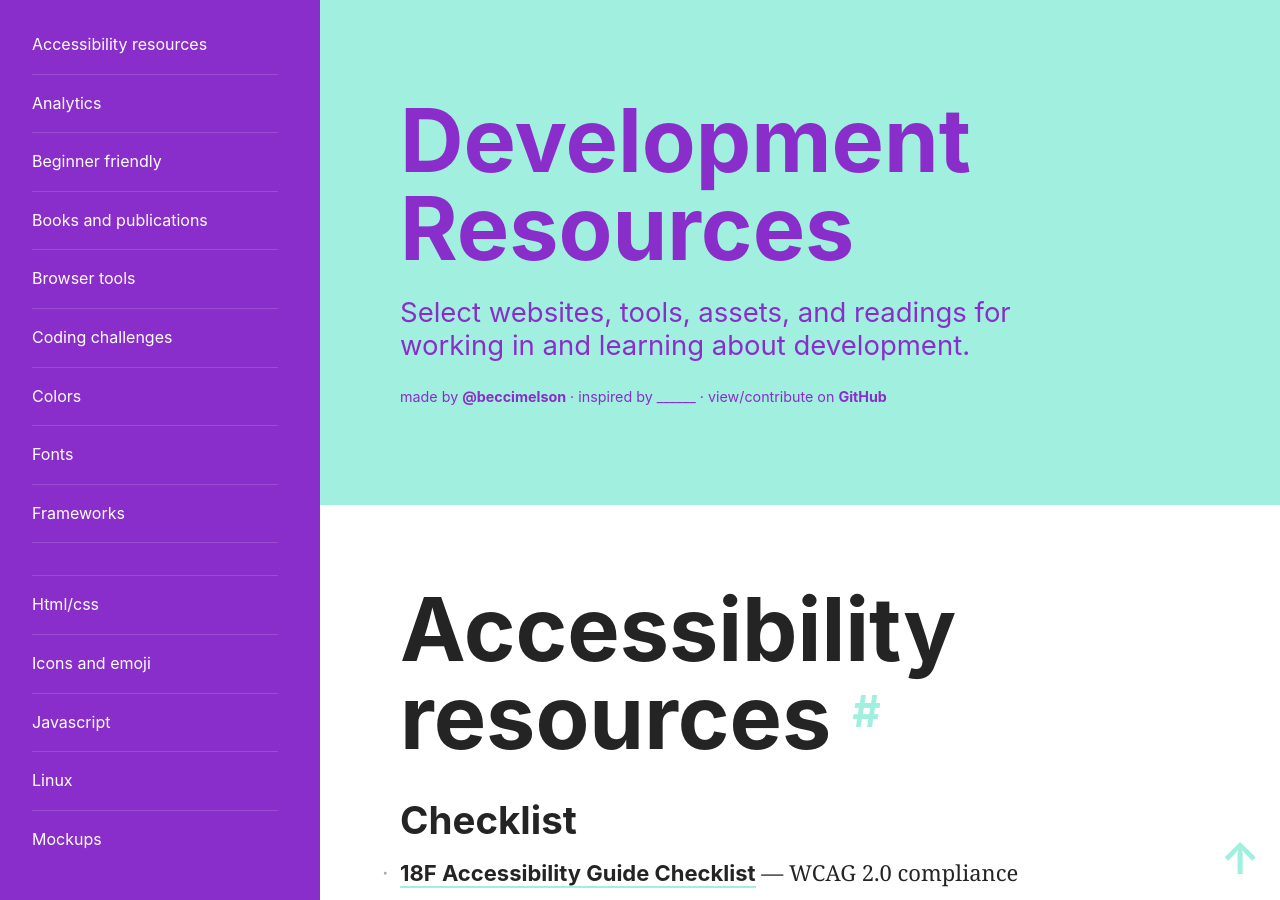
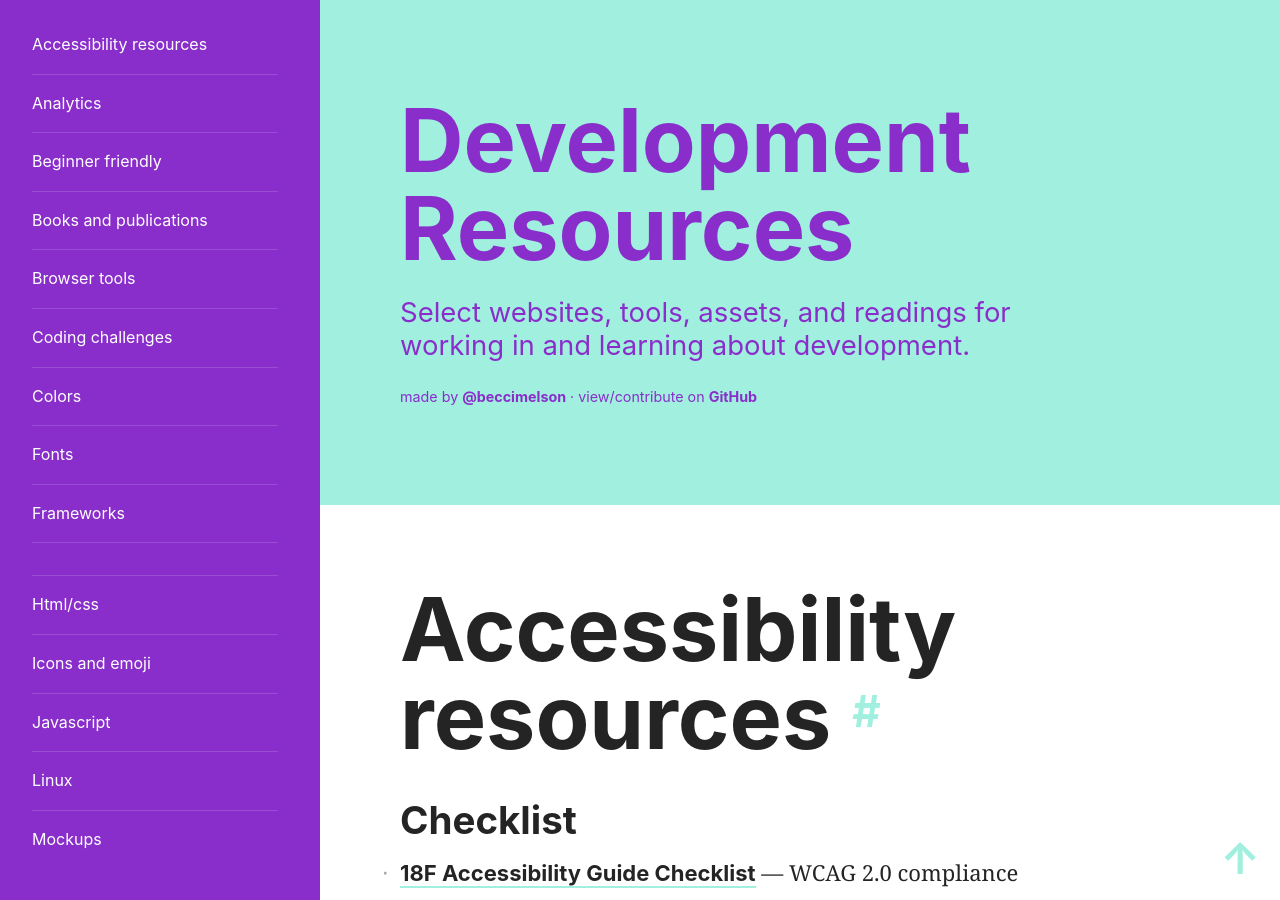
Before and after one commit to beccimelson/dev-resources, a Jekyll site: the page built from index.html, in a window 1280 px wide and 900 px high. Built offline with Jekyll 4.4.1, drawn with Linux system fonts in a browser that asks for light colours; nearby versions of some CDN libraries; part of the change alters nothing that is shown.

```diff
--- a/_includes/head.html
+++ b/_includes/head.html
@@ -24,11 +24,11 @@
   <meta property="og:description" content="{{ page.excerpt | default: site.description | strip_html | normalize_whitespace | truncate: 160 | escape }}">
 
   <meta name="twitter:card" content="summary_large_image">
-  <meta name="twitter:creator" content="@skullface">
+  <meta name="twitter:creator" content="@beccimelson">
   <meta name="twitter:title" content="{% if page.title %}{{ page.title | escape }}{% else %}{{ site.title | escape }}{% endif %}">
   <meta name="twitter:image" content="http://devresources.info/assets/webdev.png">
   <meta name="twitter:image:src" content="http://devresources.info/assets/webdev.png">
-  <meta name="twitter:image:alt" content="gfx #design is my passion">
+  <meta name="twitter:image:alt" content="gfx #code is my passion">
   <meta name="twitter:description" content="{{ page.excerpt | default: site.description | strip_html | normalize_whitespace | truncate:
     160 | escape }}">
 
--- a/_layouts/default.html
+++ b/_layouts/default.html
@@ -20,7 +20,7 @@
       <header class="site__header" id="📐">
         <h1 class="site__title">{{ site.title }}</h1>
         <p class="lede">{{ site.description }}</p>
-        <p class="credit">made by <a href="http://twitter.com/beccimelson">@beccimelson</a> &middot; inspired by ______ &middot; view/contribute on <a href="http://github.com/beccimelson/dev-resources">GitHub</a></p>
+        <p class="credit">made by <a href="http://twitter.com/beccimelson">@beccimelson</a> &middot; view/contribute on <a href="http://github.com/beccimelson/dev-resources">GitHub</a></p>
       </header>
 
       <main class="site__content">
```
